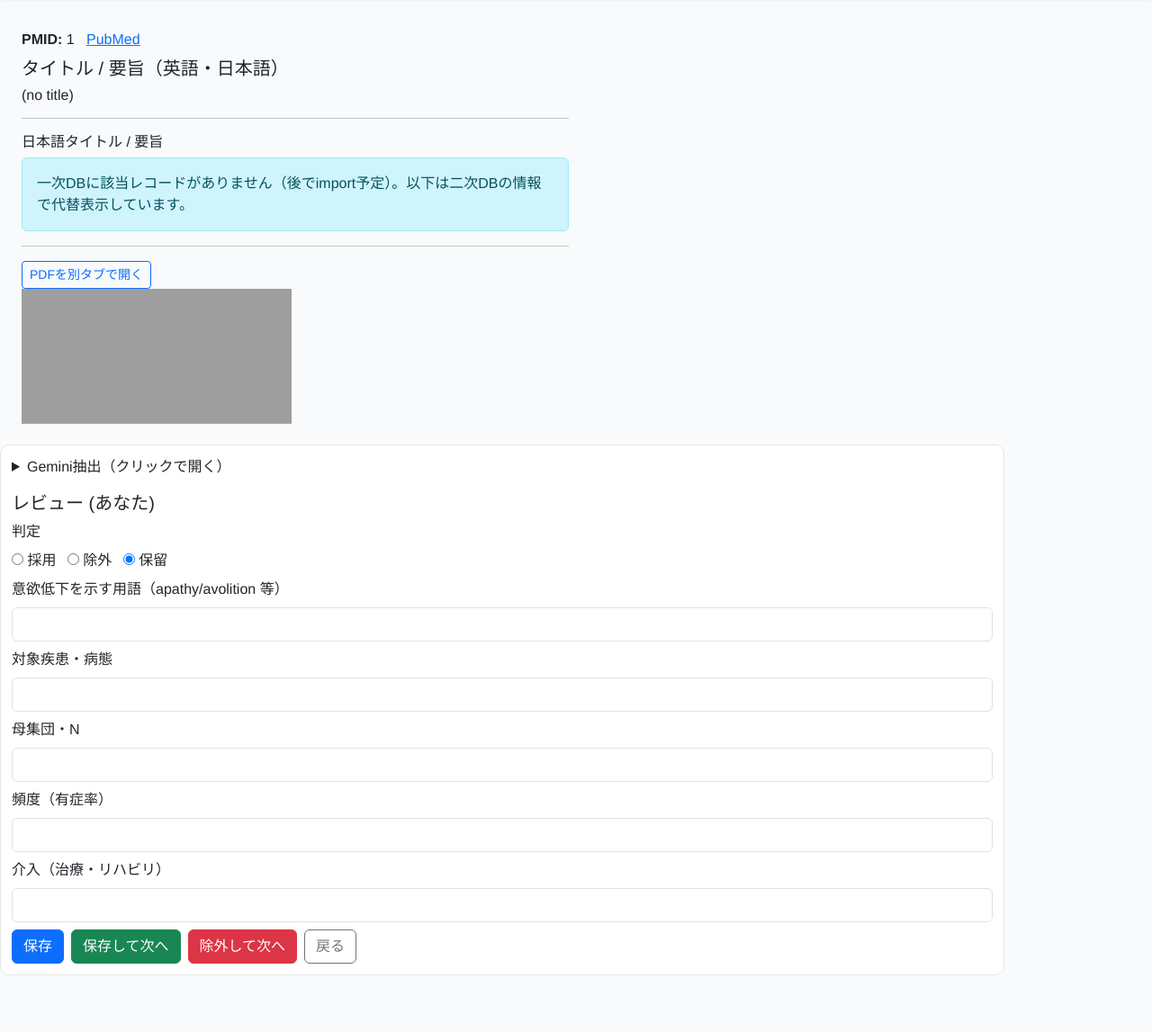
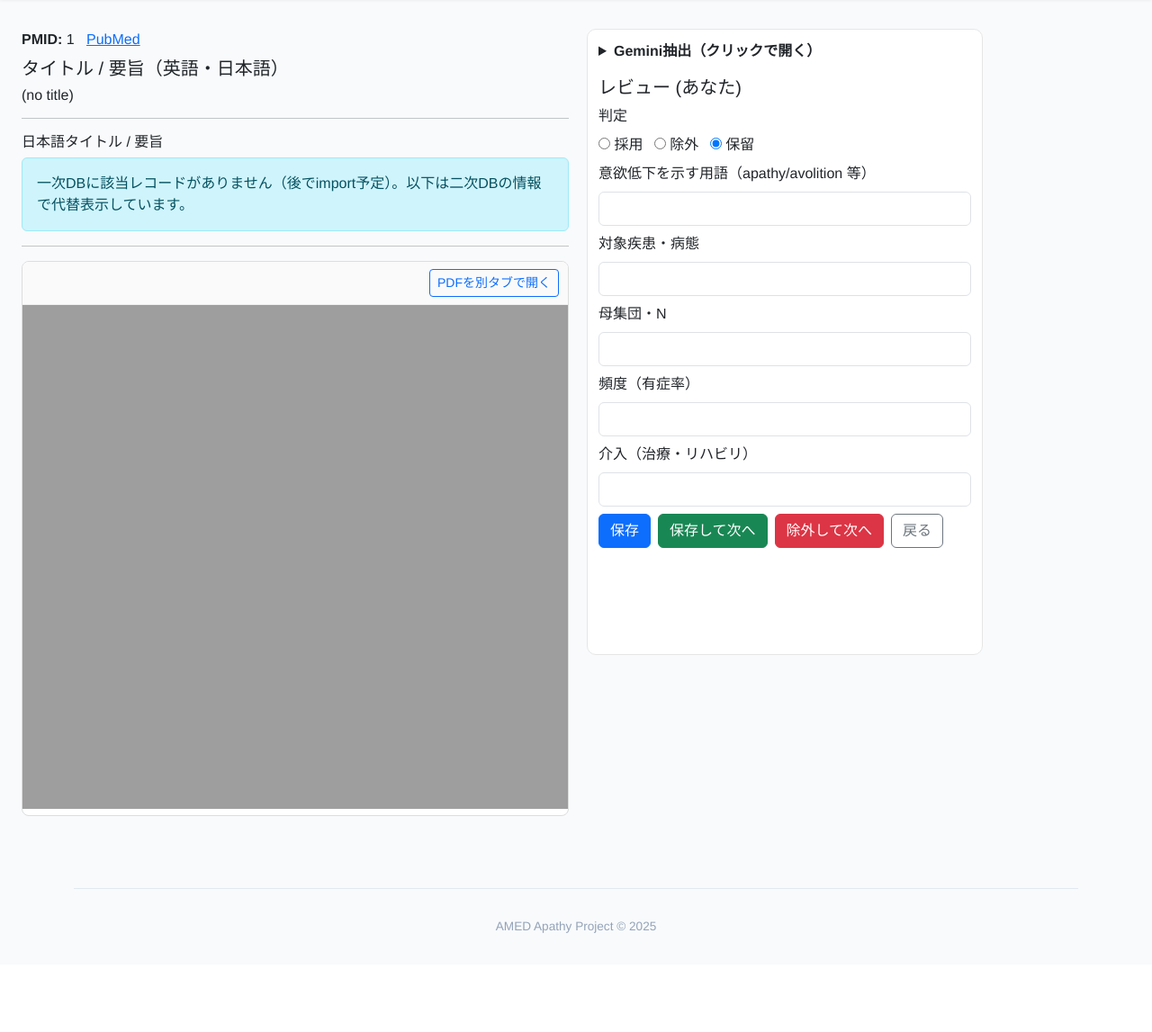
Before and after one commit to kasadera-creator/apathy_screen, a FastAPI app: page /secondary/1/1 in a window 1280 px wide. Shown: the part 66-1213 px from the top of the page at 90% size. After the commit the page ends 1103 px from the top, so only its background shows below. Run offline with FastAPI, Linux system fonts and the light colour scheme; the visitor is signed in with stand-in values (Sample User, id 1); data comes from the database, SQL or seed files in the repository; data that the repository does not hold is empty.

Commit message:
Update secondary_review.html

```diff
--- a/templates/secondary_review.html
+++ b/templates/secondary_review.html
@@ -5,7 +5,7 @@
 {% block content %}
 <div class="review-layout-full">
   <div class="review-layout">
-  <div class="review-left">
+    <div class="review-left">
     <div class="mb-2">
       <strong>PMID: </strong>{{ pmid }}
       &nbsp; <a href="https://pubmed.ncbi.nlm.nih.gov/{{ pmid }}/" target="_blank" rel="noopener">PubMed</a>
@@ -68,10 +68,9 @@
         </div>
       {% endif %}
     </div>
-  </div>
-</div>
+    </div>
 
-  <div class="review-right">
+    <div class="review-right">
     <details class="gemini-box" {% if auto and auto.needs_review %}open{% endif %}>
       <summary>Gemini抽出（クリックで開く）{% if auto and auto.auto_confidence %} / 信頼度: {{ auto.auto_confidence }}{% endif %}</summary>
       <div class="mt-2">
@@ -194,6 +193,18 @@
     overflow: visible;
   }
 }
+
+/* PDF panel */
+.pdf-panel { border:1px solid #ddd; border-radius:8px; overflow:hidden; background:#fff; }
+.pdf-panel__toolbar { display:flex; justify-content:flex-end; padding:8px 10px; border-bottom:1px solid #eee; background:#fafafa; }
+.pdf-panel__iframe { width:100%; height:70vh; border:0; }
+@media (max-width:767px) { .pdf-panel__iframe { height:60vh; } }
+
+/* Gemini */
+details.gemini-box > summary{
+  cursor:pointer;
+  font-weight:600;
+}
 </style>
 
 {% endblock %}
```
